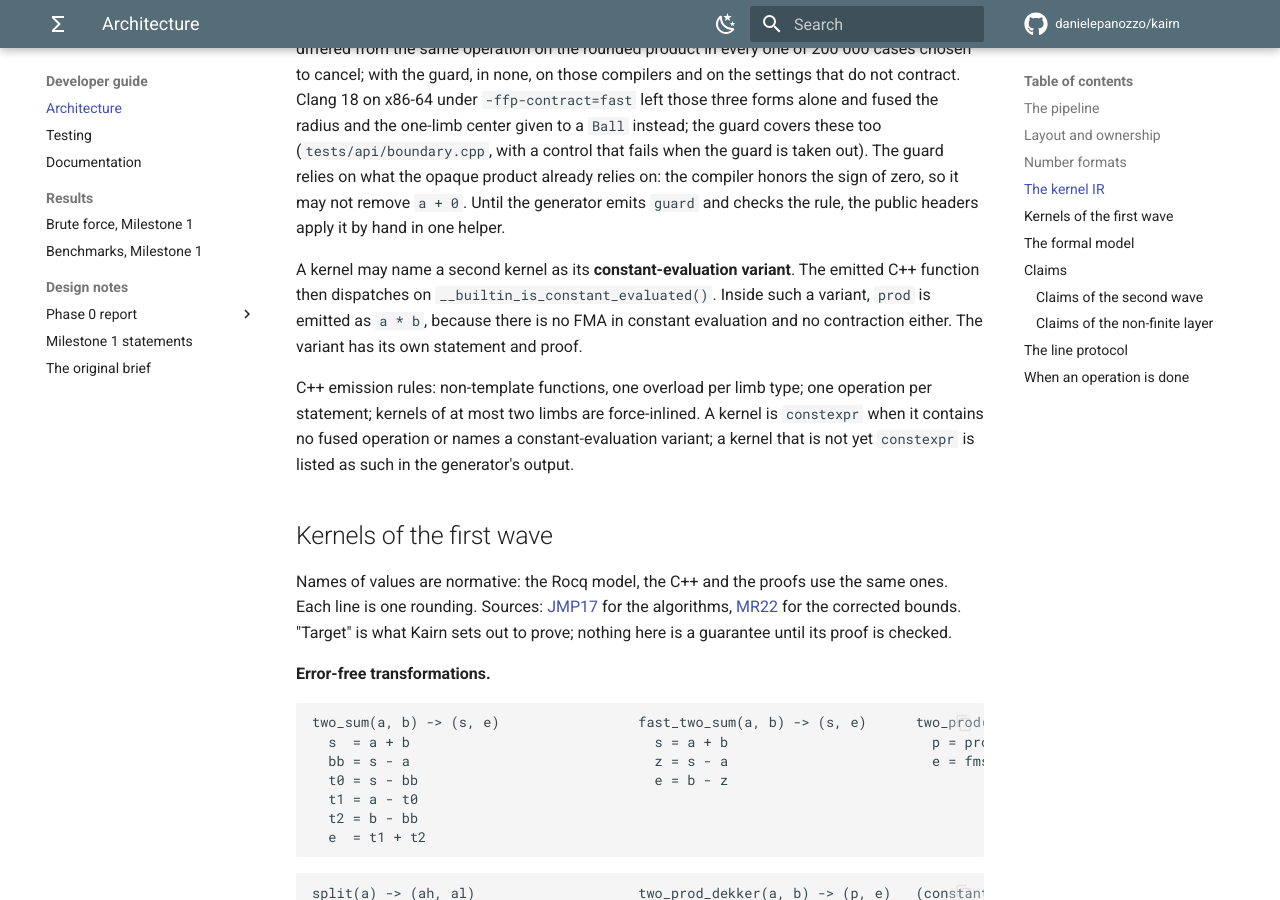
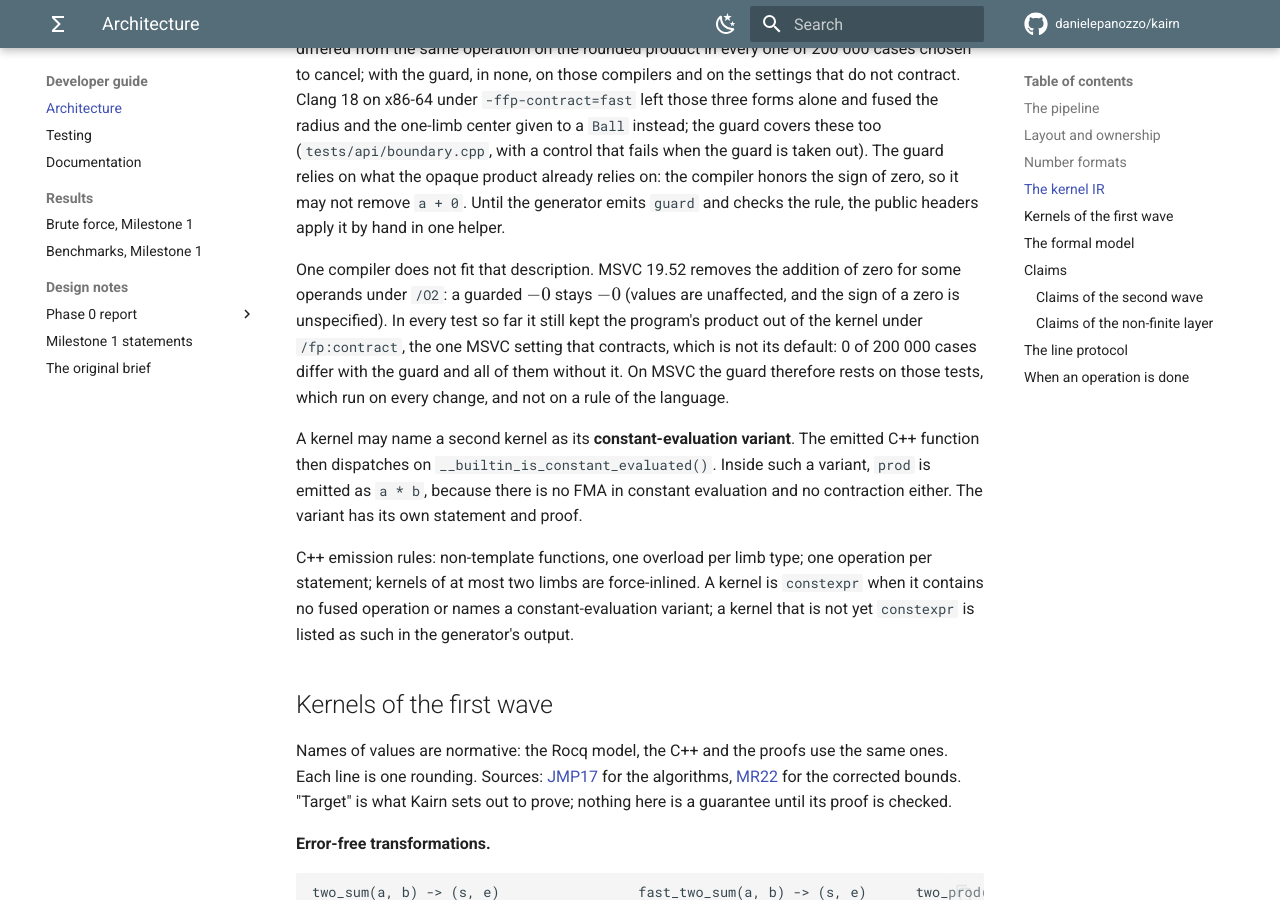
Before and after one commit to danielepanozzo/kairn, an MkDocs documentation site: the page built from docs/developer/architecture.md, in a window 1280 px wide and 900 px high, scrolled down 4815 px. Built offline with MkDocs 1.6.1 and Material for MkDocs 9.7.7, drawn with Linux system fonts in a browser that asks for light colours; comment, search, counter and statistics services are not loaded.

Commit message:
R3: on MSVC the guard rests on tests, not on a rule of the language
MSVC removes the addition of zero for some operands (a guarded -0 stays -0).
The product was still kept out of the kernel in every test under /fp:contract.

Co-Authored-By: Claude Fable 5.2 <noreply@anthropic.com>
Claude-Session: https://claude.ai/code/session_01ULwCxzT6Dhw9xUiTw8mJz1

```diff
--- a/docs/developer/architecture.md
+++ b/docs/developer/architecture.md
@@ -149,6 +149,13 @@ given to a `Ball` instead; the guard covers these too
 the opaque product already relies on: the compiler honors the sign of zero, so it may not remove
 `a + 0`. Until the generator emits `guard` and checks the rule, the public headers apply it by
 hand in one helper.
+
+One compiler does not fit that description. MSVC 19.52 removes the addition of zero for some
+operands under `/O2`: a guarded $-0$ stays $-0$ (values are unaffected, and the sign of a zero is
+unspecified). In every test so far it still kept the program's product out of the kernel under
+`/fp:contract`, the one MSVC setting that contracts, which is not its default: 0 of 200 000 cases
+differ with the guard and all of them without it. On MSVC the guard therefore rests on those
+tests, which run on every change, and not on a rule of the language.
 
 A kernel may name a second kernel as its **constant-evaluation variant**. The emitted C++
 function then dispatches on `__builtin_is_constant_evaluated()`. Inside such a variant, `prod` is
```
